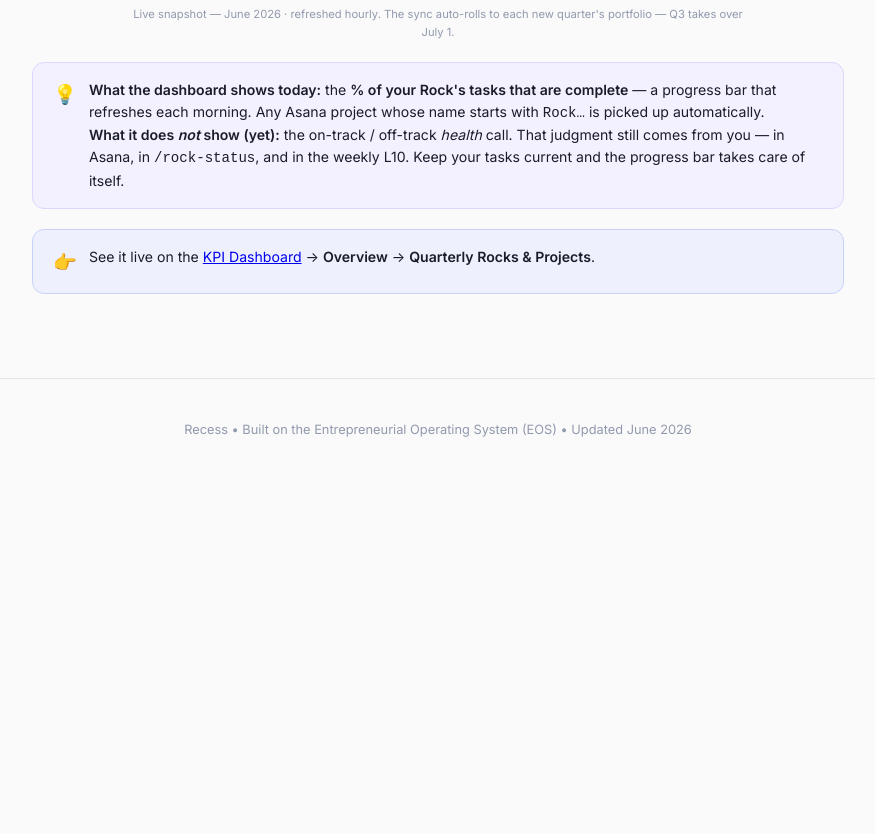
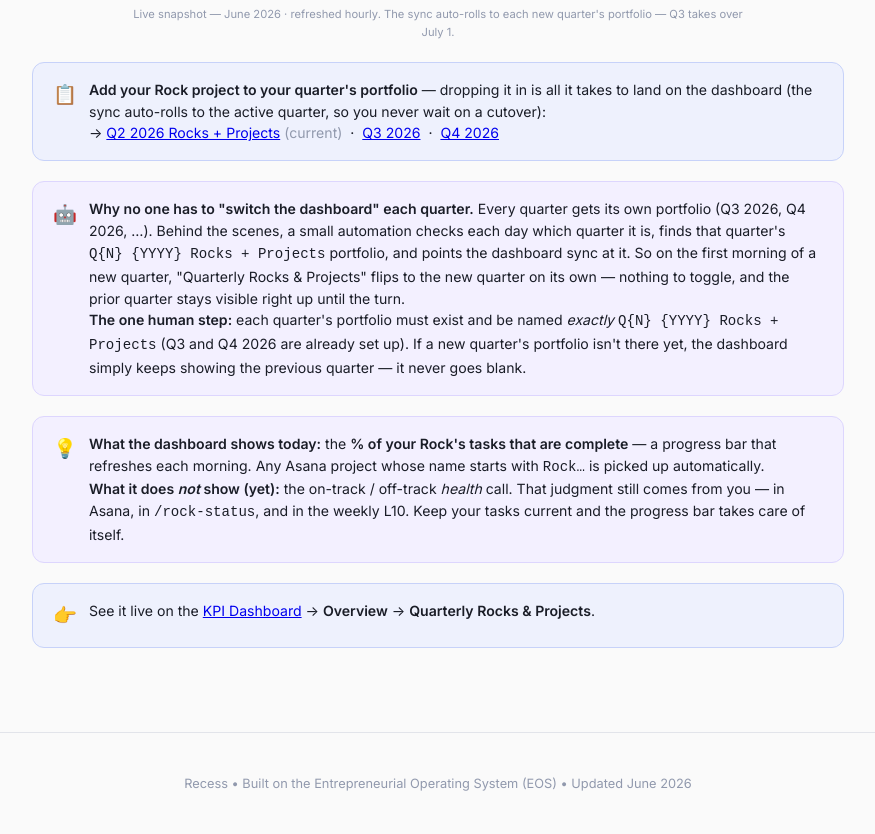
Before and after one commit to deucethevenow/recess-eos, a plain HTML site: page index.html in a window 1280 px wide. Shown: the part 9005-9839 px from the top of the page, without its empty margins (202-1077 px from the left). Before the commit the page ends 9485 px from the top, so only its background shows below. Drawn offline with Linux system fonts and the light colour scheme.

Commit message:
docs(eos-guide): link the quarterly portfolios (Q2/Q3/Q4) + explain the auto-roll
Adds a "add your Rock to your quarter's portfolio" callout with direct links
to the Q2/Q3/Q4 2026 Asana portfolios, and a plain-language note on how the
dashboard auto-switches quarters (a daily automation points the sync at the
current quarter's "Q{N} {YYYY} Rocks + Projects" portfolio; the only human step
is creating + naming each quarter's portfolio). Q4 2026 portfolio created
(1215937069032088), mirroring Q2/Q3.

Co-Authored-By: Claude Opus 4.8 (1M context) <noreply@anthropic.com>

```diff
--- a/index.html
+++ b/index.html
@@ -1258,6 +1258,24 @@
       <div class="sync-caption">Live snapshot &mdash; June 2026 &middot; refreshed hourly. The sync auto-rolls to each new quarter's portfolio &mdash; Q3 takes over July&nbsp;1.</div>
     </div>
 
+    <div class="callout tip">
+      <span class="callout-icon">&#128203;</span>
+      <div>
+        <strong>Add your Rock project to your quarter's portfolio</strong> &mdash; dropping it in is all it takes to land on the dashboard (the sync auto-rolls to the active quarter, so you never wait on a cutover):<br>
+        &#8594; <a href="https://app.asana.com/0/portfolio/1213903007546087/list">Q2 2026 Rocks + Projects</a> <span style="color:var(--text-light);">(current)</span>
+        &nbsp;&middot;&nbsp; <a href="https://app.asana.com/0/portfolio/1215937018379860/list">Q3 2026</a>
+        &nbsp;&middot;&nbsp; <a href="https://app.asana.com/0/portfolio/1215937069032088/list">Q4 2026</a>
+      </div>
+    </div>
+
+    <div class="callout key">
+      <span class="callout-icon">&#129302;</span>
+      <div>
+        <strong>Why no one has to "switch the dashboard" each quarter.</strong> Every quarter gets its own portfolio (Q3 2026, Q4 2026, &hellip;). Behind the scenes, a small automation checks each day which quarter it is, finds that quarter's <code>Q{N} {YYYY} Rocks + Projects</code> portfolio, and points the dashboard sync at it. So on the first morning of a new quarter, "Quarterly Rocks &amp; Projects" flips to the new quarter on its own &mdash; nothing to toggle, and the prior quarter stays visible right up until the turn.<br>
+        <strong>The one human step:</strong> each quarter's portfolio must exist and be named <em>exactly</em> <code>Q{N} {YYYY} Rocks + Projects</code> (Q3 and Q4 2026 are already set up). If a new quarter's portfolio isn't there yet, the dashboard simply keeps showing the previous quarter &mdash; it never goes blank.
+      </div>
+    </div>
+
     <div class="callout key">
       <span class="callout-icon">&#128161;</span>
       <div>
```
